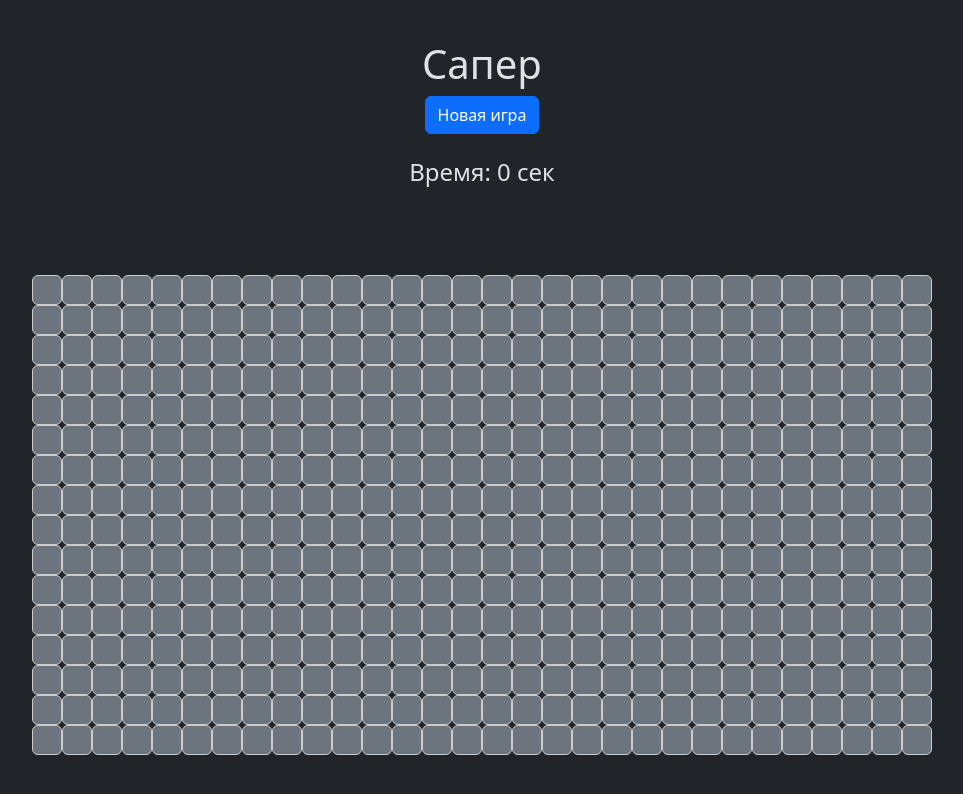
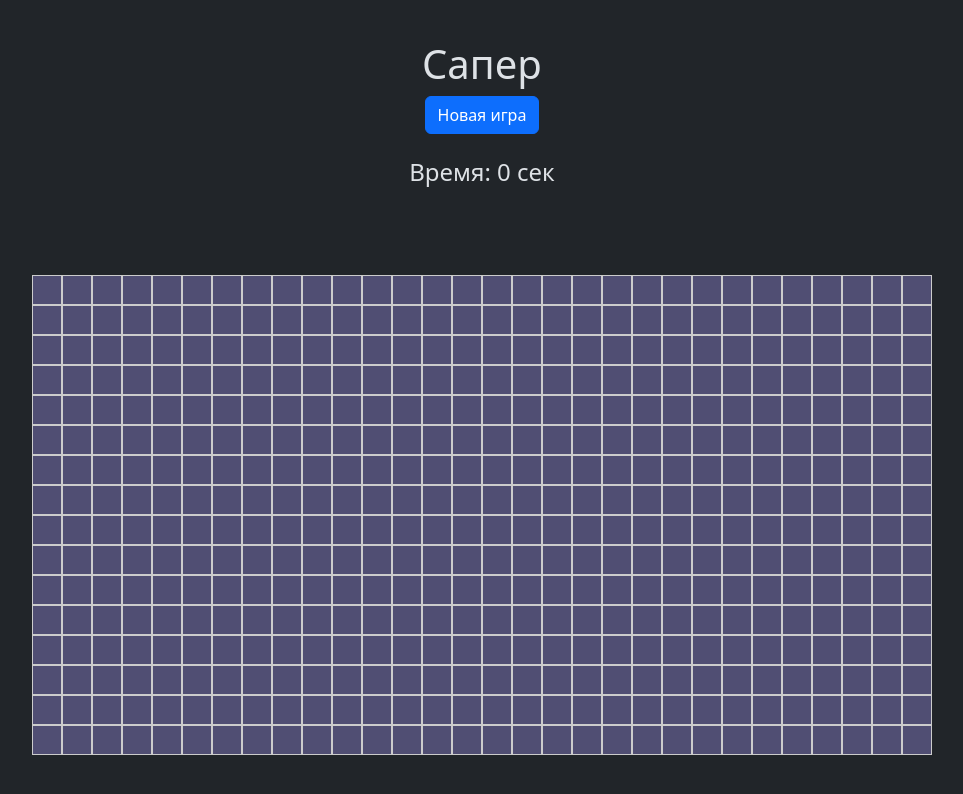
Before and after one commit to fraqtop/minesweeper, a Vue app: page / in a window 1280 px wide. Shown: the top 794 px of the page, without its empty margins (158-1121 px from the left). Built offline with nearby package versions, Linux system fonts and the light colour scheme.

Commit message:
simplifying cell styles

```diff
--- a/src/components/Cell.vue
+++ b/src/components/Cell.vue
@@ -1,6 +1,6 @@
 <template>
   <div
-    class="cell btn btn-secondary"
+    class="cell"
     :class="{ 'cell-open': cell.isOpen, 'cell-mine': cell.isMine && cell.isOpen, 'cell-flagged': cell.isFlagged, 'cell-locked': !cell.isClickable }"
     @click="handleClick"
     @contextmenu.prevent="handleRightClick"
@@ -56,6 +56,7 @@ export default {
   justify-content: center;
   cursor: pointer;
   transition: none; /* Убираем эффект затенения при наведении */
+  background-color:#504E73;
 }
 
 .cell-open {
```
